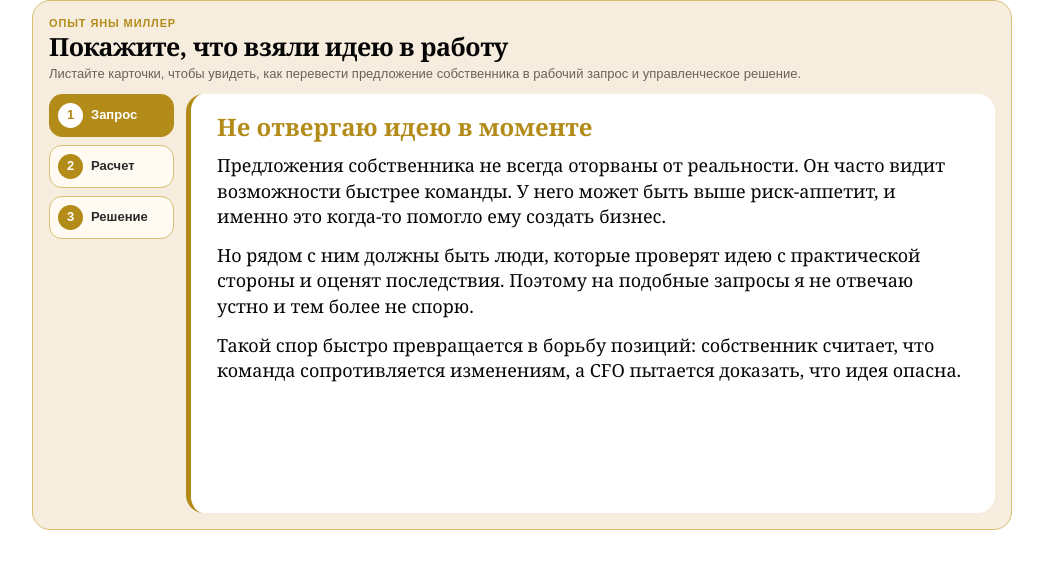
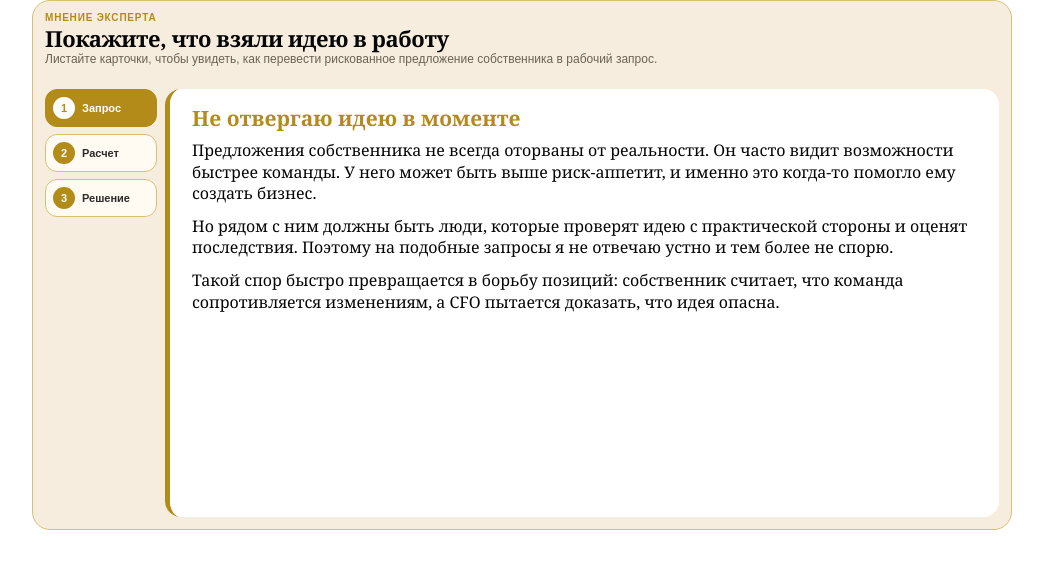
Before and after one commit to pokemonz-design/yana, a plain HTML site: page index.html in a window 1280 px wide. Shown: the whole page, without its empty margins (118-1161 px from the left). Drawn offline with Linux system fonts and the light colour scheme.

Commit message:
Update index.html

```diff
--- a/index.html
+++ b/index.html
@@ -1,8 +1,8 @@
 <section class="fd-side-cards-yana">
   <div class="fd-side-cards-yana__header">
-    <div class="fd-side-cards-yana__label">Опыт Яны Миллер</div>
+    <div class="fd-side-cards-yana__label">Мнение эксперта</div>
     <h2>Покажите, что взяли идею в работу</h2>
-    <p>Листайте карточки, чтобы увидеть, как перевести предложение собственника в рабочий запрос и управленческое решение.</p>
+    <p>Листайте карточки, чтобы увидеть, как перевести рискованное предложение собственника в рабочий запрос.</p>
   </div>
 
   <input type="radio" name="yana-tabs" id="yana-tab-1" checked>
@@ -87,248 +87,261 @@
 <style>
   html,
   body {
-    margin: 0;
-    padding: 0;
-    overflow: hidden;
+    margin: 0 !important;
+    padding: 0 !important;
+    width: 100% !important;
+    height: 530px !important;
+    overflow: hidden !important;
   }
 
   .fd-side-cards-yana,
   .fd-side-cards-yana * {
-    box-sizing: border-box;
+    box-sizing: border-box !important;
   }
 
   .fd-side-cards-yana {
-    width: 100%;
-    max-width: 980px;
-    height: 530px;
-    margin: 0 auto;
-    padding: 16px;
-    border: 1px solid #d8bf73;
-    border-radius: 18px;
-    background: #f7eddf;
-    color: #050505;
-    font-family: Georgia, "Times New Roman", serif;
-    overflow: hidden;
-    display: flex;
-    flex-direction: column;
+    width: 100% !important;
+    max-width: 980px !important;
+    height: 530px !important;
+    max-height: 530px !important;
+    margin: 0 auto !important;
+    padding: 12px !important;
+    border: 1px solid #d8bf73 !important;
+    border-radius: 18px !important;
+    background: #f7eddf !important;
+    color: #050505 !important;
+    font-family: Georgia, "Times New Roman", serif !important;
+    overflow: hidden !important;
+    display: flex !important;
+    flex-direction: column !important;
   }
 
   .fd-side-cards-yana__header {
-    flex: 0 0 auto;
-    margin-bottom: 12px;
+    flex: 0 0 68px !important;
+    height: 68px !important;
+    max-height: 68px !important;
+    margin: 0 0 8px !important;
+    overflow: hidden !important;
   }
 
   .fd-side-cards-yana__label {
-    margin-bottom: 5px;
-    color: #b38b18;
-    font-family: Arial, sans-serif;
-    font-size: 11px;
-    font-weight: 700;
-    letter-spacing: 0.08em;
-    text-transform: uppercase;
+    margin: 0 0 4px !important;
+    color: #b38b18 !important;
+    font-family: Arial, sans-serif !important;
+    font-size: 10px !important;
+    line-height: 1 !important;
+    font-weight: 700 !important;
+    letter-spacing: 0.08em !important;
+    text-transform: uppercase !important;
   }
 
   .fd-side-cards-yana__header h2 {
-    margin: 0 0 6px;
-    max-width: 820px;
-    color: #050505;
-    font-size: 25px;
-    line-height: 1.02;
-    font-weight: 700;
-    letter-spacing: -0.02em;
+    margin: 0 0 4px !important;
+    max-width: 820px !important;
+    color: #050505 !important;
+    font-size: 22px !important;
+    line-height: 1 !important;
+    font-weight: 700 !important;
+    letter-spacing: -0.02em !important;
   }
 
   .fd-side-cards-yana__header p {
-    margin: 0;
-    max-width: 760px;
-    color: #6b6255;
-    font-family: Arial, sans-serif;
-    font-size: 13px;
-    line-height: 1.3;
+    margin: 0 !important;
+    max-width: 760px !important;
+    color: #6b6255 !important;
+    font-family: Arial, sans-serif !important;
+    font-size: 12px !important;
+    line-height: 1.15 !important;
   }
 
   .fd-side-cards-yana input {
-    display: none;
+    display: none !important;
   }
 
   .fd-side-cards-yana__main {
-    flex: 1 1 auto;
-    min-height: 0;
-    display: grid;
-    grid-template-columns: 125px minmax(0, 1fr);
-    gap: 12px;
-    align-items: stretch;
-    overflow: hidden;
+    flex: 1 1 auto !important;
+    min-height: 0 !important;
+    display: grid !important;
+    grid-template-columns: 112px minmax(0, 1fr) !important;
+    gap: 8px !important;
+    align-items: stretch !important;
+    overflow: hidden !important;
   }
 
   .fd-side-cards-yana__nav {
-    display: flex;
-    flex-direction: column;
-    gap: 8px;
-    min-height: 0;
+    display: flex !important;
+    flex-direction: column !important;
+    gap: 7px !important;
+    min-height: 0 !important;
+    overflow: hidden !important;
   }
 
   .fd-side-cards-yana__nav label {
-    display: flex;
-    align-items: center;
-    gap: 8px;
-    min-height: 42px;
-    padding: 8px;
-    border: 1px solid #d8bf73;
-    border-radius: 13px;
-    background: #fffaf2;
-    color: #2a2a2a;
-    font-family: Arial, sans-serif;
-    font-size: 13px;
-    line-height: 1.15;
-    cursor: pointer;
-    transition: 0.2s ease;
+    display: flex !important;
+    align-items: center !important;
+    gap: 7px !important;
+    min-height: 38px !important;
+    padding: 7px !important;
+    border: 1px solid #d8bf73 !important;
+    border-radius: 12px !important;
+    background: #fffaf2 !important;
+    color: #2a2a2a !important;
+    font-family: Arial, sans-serif !important;
+    font-size: 11px !important;
+    line-height: 1.1 !important;
+    cursor: pointer !important;
+    transition: 0.2s ease !important;
   }
 
   .fd-side-cards-yana__nav label span {
-    display: inline-flex;
-    align-items: center;
-    justify-content: center;
-    flex: 0 0 25px;
-    width: 25px;
-    height: 25px;
-    border-radius: 50%;
-    background: #b38b18;
-    color: #ffffff;
-    font-weight: 700;
-    font-size: 13px;
+    display: inline-flex !important;
+    align-items: center !important;
+    justify-content: center !important;
+    flex: 0 0 22px !important;
+    width: 22px !important;
+    height: 22px !important;
+    border-radius: 50% !important;
+    background: #b38b18 !important;
+    color: #ffffff !important;
+    font-size: 11px !important;
+    font-weight: 700 !important;
   }
 
   .fd-side-cards-yana__nav label:hover {
-    border-color: #b38b18;
+    border-color: #b38b18 !important;
   }
 
   .fd-side-cards-yana__panel {
-    min-height: 0;
-    height: 100%;
-    border-left: 5px solid #b38b18;
-    border-radius: 18px;
-    background: #ffffff;
-    overflow: hidden;
+    height: 100% !important;
+    min-height: 0 !important;
+    border-left: 5px solid #b38b18 !important;
+    border-radius: 16px !important;
+    background: #ffffff !important;
+    overflow: hidden !important;
   }
 
   .fd-side-cards-yana__card {
-    display: none;
-    height: 100%;
-    padding: 20px 26px 24px;
-    background: #ffffff;
-    overflow-y: auto;
-    overflow-x: hidden;
-    scrollbar-width: thin;
-    scrollbar-color: #b38b18 #fffaf2;
+    display: none !important;
+    height: 100% !important;
+    min-height: 0 !important;
+    padding: 18px 22px 20px !important;
+    background: #ffffff !important;
+    overflow-y: auto !important;
+    overflow-x: hidden !important;
+    scrollbar-width: thin !important;
+    scrollbar-color: #b38b18 #fffaf2 !important;
   }
 
   .fd-side-cards-yana__card::-webkit-scrollbar {
-    width: 8px;
+    width: 8px !important;
   }
 
   .fd-side-cards-yana__card::-webkit-scrollbar-track {
-    background: #fffaf2;
-    border-radius: 999px;
+    background: #fffaf2 !important;
+    border-radius: 999px !important;
   }
 
   .fd-side-cards-yana__card::-webkit-scrollbar-thumb {
-    background: #b38b18;
-    border-radius: 999px;
+    background: #b38b18 !important;
+    border-radius: 999px !important;
   }
 
   .fd-side-cards-yana__card::-webkit-scrollbar-thumb:hover {
-    background: #9f7a12;
+    background: #9f7a12 !important;
   }
 
   .fd-side-cards-yana__card h3 {
-    margin: 0 0 12px;
-    color: #b38b18;
-    font-size: 24px;
-    line-height: 1.12;
-    font-weight: 700;
+    margin: 0 0 10px !important;
+    color: #b38b18 !important;
+    font-size: 21px !important;
+    line-height: 1.1 !important;
+    font-weight: 700 !important;
   }
 
   .fd-side-cards-yana__card p {
-    margin: 0 0 13px;
-    color: #050505;
-    font-size: 18px;
-    line-height: 1.42;
+    margin: 0 0 11px !important;
+    color: #050505 !important;
+    font-size: 16px !important;
+    line-height: 1.35 !important;
   }
 
   .fd-side-cards-yana__card p:last-child {
-    margin-bottom: 0;
+    margin-bottom: 0 !important;
   }
 
   #yana-tab-1:checked ~ .fd-side-cards-yana__main .fd-side-cards-yana__card--1,
   #yana-tab-2:checked ~ .fd-side-cards-yana__main .fd-side-cards-yana__card--2,
   #yana-tab-3:checked ~ .fd-side-cards-yana__main .fd-side-cards-yana__card--3 {
-    display: block;
+    display: block !important;
   }
 
   #yana-tab-1:checked ~ .fd-side-cards-yana__main label[for="yana-tab-1"],
   #yana-tab-2:checked ~ .fd-side-cards-yana__main label[for="yana-tab-2"],
   #yana-tab-3:checked ~ .fd-side-cards-yana__main label[for="yana-tab-3"] {
-    background: #b38b18;
-    color: #ffffff;
-    border-color: #b38b18;
+    background: #b38b18 !important;
+    color: #ffffff !important;
+    border-color: #b38b18 !important;
   }
 
   #yana-tab-1:checked ~ .fd-side-cards-yana__main label[for="yana-tab-1"] span,
   #yana-tab-2:checked ~ .fd-side-cards-yana__main label[for="yana-tab-2"] span,
   #yana-tab-3:checked ~ .fd-side-cards-yana__main label[for="yana-tab-3"] span {
-    background: #ffffff;
-    color: #b38b18;
+    background: #ffffff !important;
+    color: #b38b18 !important;
   }
 
   @media (max-width: 760px) {
     .fd-side-cards-yana {
-      height: 530px;
-      padding: 14px;
+      height: 530px !important;
+      max-height: 530px !important;
+      padding: 10px !important;
     }
 
     .fd-side-cards-yana__header {
-      margin-bottom: 10px;
+      flex: 0 0 64px !important;
+      height: 64px !important;
+      max-height: 64px !important;
+      margin: 0 0 7px !important;
     }
 
     .fd-side-cards-yana__header h2 {
-      font-size: 21px;
+      font-size: 19px !important;
     }
 
     .fd-side-cards-yana__header p {
-      font-size: 12px;
-      line-height: 1.25;
+      font-size: 11px !important;
+      line-height: 1.12 !important;
     }
 
     .fd-side-cards-yana__main {
-      grid-template-columns: 102px minmax(0, 1fr);
-      gap: 8px;
+      grid-template-columns: 92px minmax(0, 1fr) !important;
+      gap: 7px !important;
     }
 
     .fd-side-cards-yana__nav label {
-      min-height: 39px;
-      padding: 7px;
-      font-size: 11px;
+      min-height: 36px !important;
+      padding: 6px !important;
+      font-size: 10px !important;
     }
 
     .fd-side-cards-yana__nav label span {
-      flex: 0 0 22px;
-      width: 22px;
-      height: 22px;
-      font-size: 12px;
+      flex: 0 0 20px !important;
+      width: 20px !important;
+      height: 20px !important;
+      font-size: 10px !important;
     }
 
     .fd-side-cards-yana__card {
-      padding: 18px 16px 22px;
+      padding: 16px 14px 18px !important;
     }
 
     .fd-side-cards-yana__card h3 {
-      font-size: 21px;
+      font-size: 19px !important;
     }
 
     .fd-side-cards-yana__card p {
-      font-size: 16px;
-      line-height: 1.38;
+      font-size: 15px !important;
+      line-height: 1.32 !important;
     }
   }
 </style>
```
